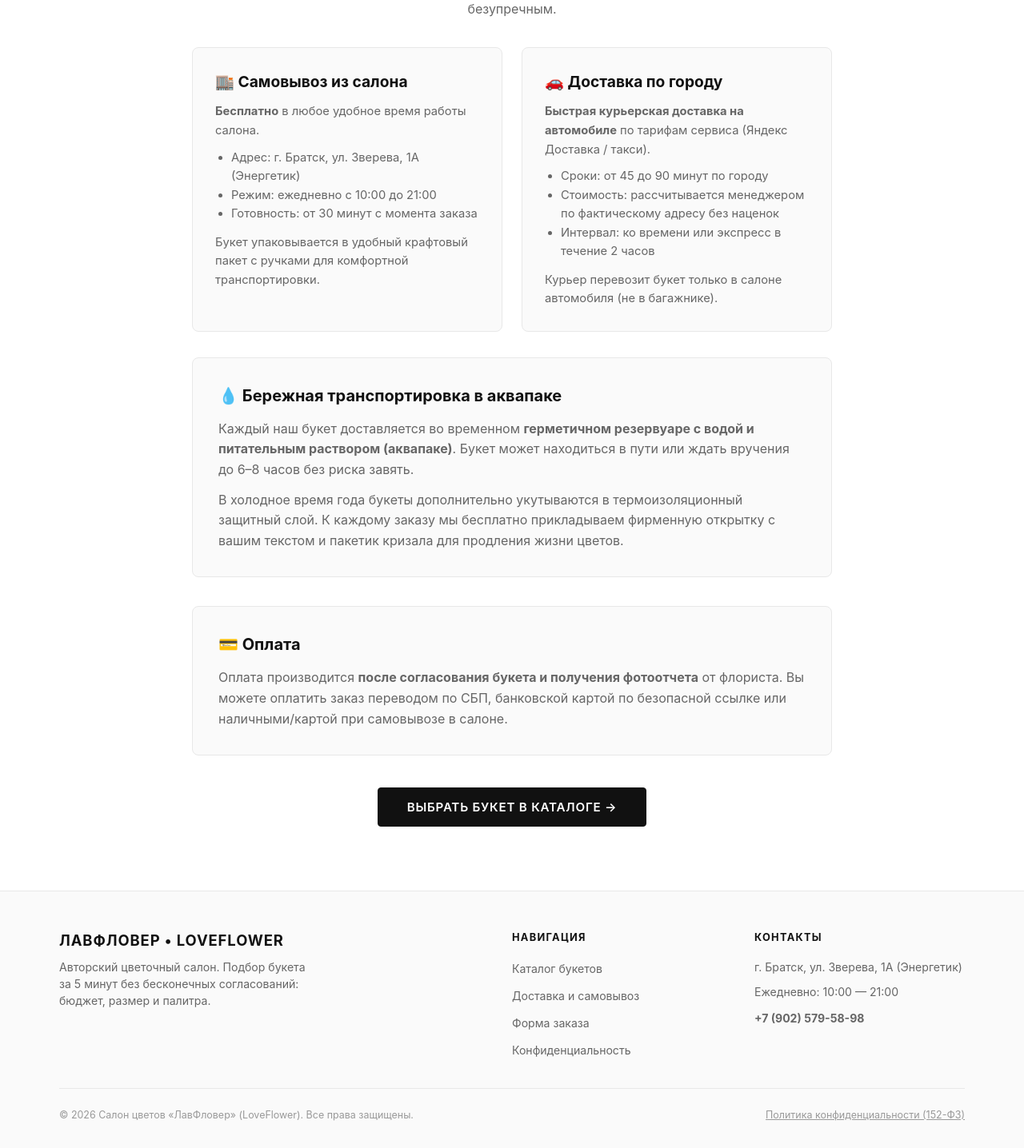
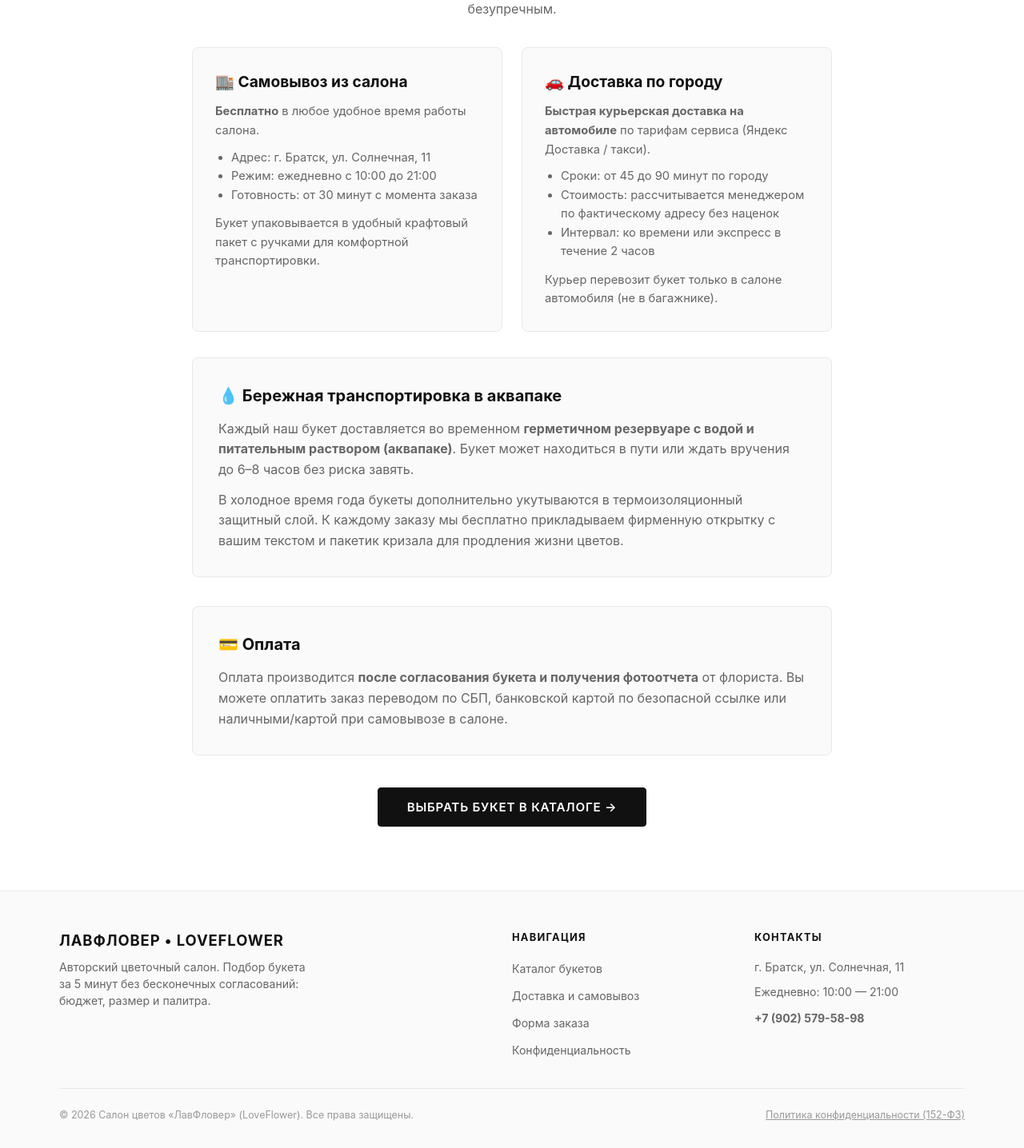
Before and after one commit to kaleonbird-debug/love-flower, a FastAPI app: page /how in a window 1280 px wide. Shown: the part 228-1664 px from the top of the page at 80% size. Run offline with FastAPI, Linux system fonts and the light colour scheme.

Commit message:
Fix address to Solnechnaya 11 (confirmed by owner); Telegram test delivery configured

```diff
--- a/site/templates/base.html
+++ b/site/templates/base.html
@@ -58,7 +58,7 @@
         <div>
           <div class="footer-nav-title">Контакты</div>
           <ul class="footer-nav-list">
-            <li class="footer-nav-link">г. Братск, ул. Зверева, 1А (Энергетик)</li>
+            <li class="footer-nav-link">г. Братск, ул. Солнечная, 11</li>
             <li class="footer-nav-link">Ежедневно: 10:00 — 21:00</li>
             <li><a href="tel:+79161234567" class="footer-nav-link"><b>+7 (902) 579-58-98</b></a></li>
           </ul>
--- a/site/templates/how.html
+++ b/site/templates/how.html
@@ -19,7 +19,7 @@
         <div class="info-box-text">
           <p style="margin-bottom: 10px;"><b>Бесплатно</b> в любое удобное время работы салона.</p>
           <ul style="padding-left: 20px; line-height: 1.6; margin-bottom: 12px;">
-            <li>Адрес: г. Братск, ул. Зверева, 1А (Энергетик)</li>
+            <li>Адрес: г. Братск, ул. Солнечная, 11</li>
             <li>Режим: ежедневно с 10:00 до 21:00</li>
             <li>Готовность: от 30 минут с момента заказа</li>
           </ul>
--- a/site/templates/order.html
+++ b/site/templates/order.html
@@ -111,7 +111,7 @@
               <input type="radio" name="delivery_type" value="pickup">
               <div class="radio-card-content">
                 <div>🏬 Самовывоз из салона</div>
-                <div style="font-size: 0.78rem; color: var(--color-text-secondary); font-weight: normal;">ул. Зверева, 1А (бесплатно)</div>
+                <div style="font-size: 0.78rem; color: var(--color-text-secondary); font-weight: normal;">ул. Солнечная, 11 (бесплатно)</div>
               </div>
             </label>
           </div>
--- a/site/templates/privacy.html
+++ b/site/templates/privacy.html
@@ -41,7 +41,7 @@
 
     <h2 style="font-size: 1.25rem; color: var(--color-text); margin: 24px 0 12px;">4. Контакты салона</h2>
     <p style="margin-bottom: 24px;">
-      По любым вопросам обработки ваших данных вы можете обратиться по телефону <a href="tel:+79161234567" style="color: var(--color-text); font-weight: 600;">+7 (902) 579-58-98</a> или по адресу: г. Братск, ул. Зверева, 1А (Энергетик).
+      По любым вопросам обработки ваших данных вы можете обратиться по телефону <a href="tel:+79161234567" style="color: var(--color-text); font-weight: 600;">+7 (902) 579-58-98</a> или по адресу: г. Братск, ул. Солнечная, 11.
     </p>
 
     <a href="/catalog" class="btn btn-outline">← Вернуться к букетам</a>
--- a/site/templates/success.html
+++ b/site/templates/success.html
@@ -46,7 +46,7 @@
         <span style="color: var(--color-text-secondary);">Получение:</span>
         <b>
           {% if lead.delivery_type == 'pickup' %}
-            Самовывоз (ул. Зверева, 1А)
+            Самовывоз (ул. Солнечная, 11)
           {% else %}
             Доставка курьером ({{ lead.delivery_address or "Адрес уточняется" }})
           {% endif %}
```
Also changed, not shown: catalog-structure.md (+1 -1 lines), site/README.md.
